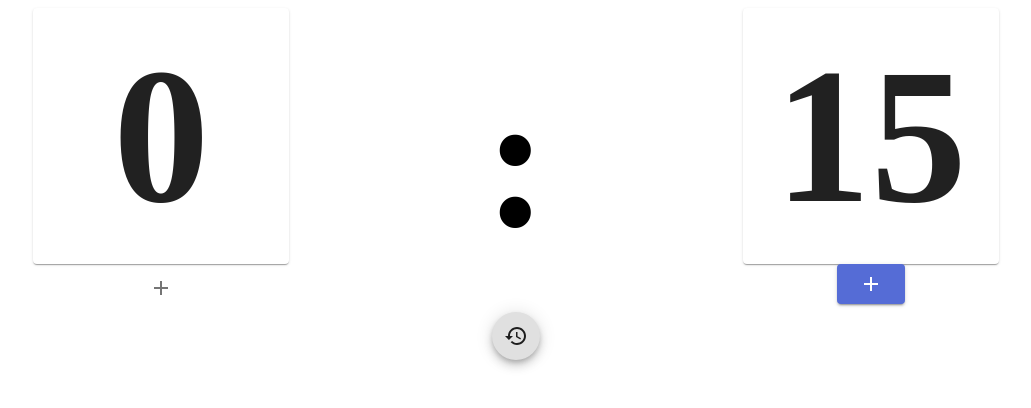
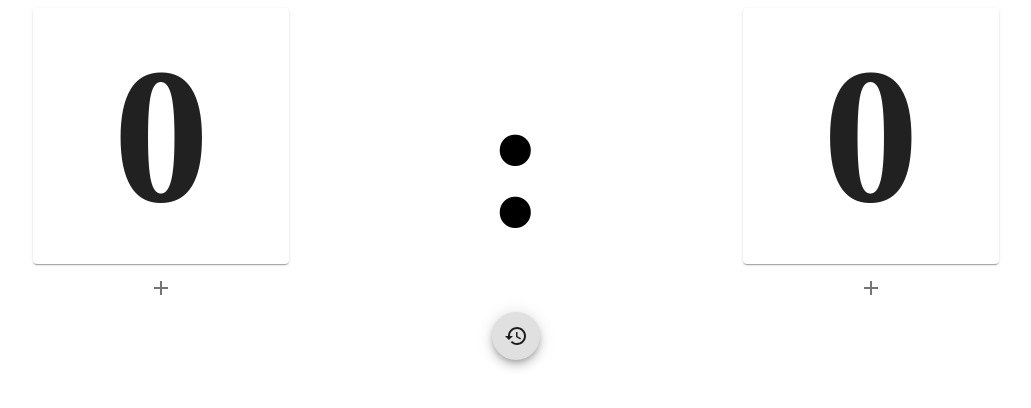
Before and after one commit to lexusjimmy/ScoreBoard, a Next.js app: page / in a window 1280 px wide. Shown: the top 408 px of the page, without its empty margins (124-1155 px from the left). Built offline with nearby package versions, Linux system fonts and the light colour scheme.

Commit message:
function of add point has been completed

```diff
--- a/components/TopPageWrapper.tsx
+++ b/components/TopPageWrapper.tsx
@@ -40,10 +40,8 @@ function TopPageWrapper(): ReactElement{
                 </Grid>
                 <Grid item xs={5}>
                     <Box textAlign={'center'}>
-                        <ScoreBoard score={15}></ScoreBoard>
-                        <Button variant="contained" size="large" color="primary">
-                            <AddButton></AddButton>
-                        </Button>
+                        <ScoreBoardContainer teamId={2} />
+                        <AddPointButtonContainer point={1} teamId={2} />
                     </Box>
                 </Grid>
             </Grid>
--- a/container/AddPointButtonContainer.tsx
+++ b/container/AddPointButtonContainer.tsx
@@ -12,8 +12,8 @@ type AddPointButtonContainerProps = {
 const AddPointButtonContainer: React.FC<AddPointButtonContainerProps> = function AddPointButtonContainer(props): ReactElement {
     const dispatch = useDispatch();
     return (
-        <IconButton>
-            <AddButton onClick={()=> dispatch(addPoint({point: props.point, teamId: props.teamId}))}/>
+        <IconButton onClick={()=> dispatch(addPoint({point: props.point, teamId: props.teamId}))}>
+            <AddButton />
         </IconButton>
     )
 }
```
